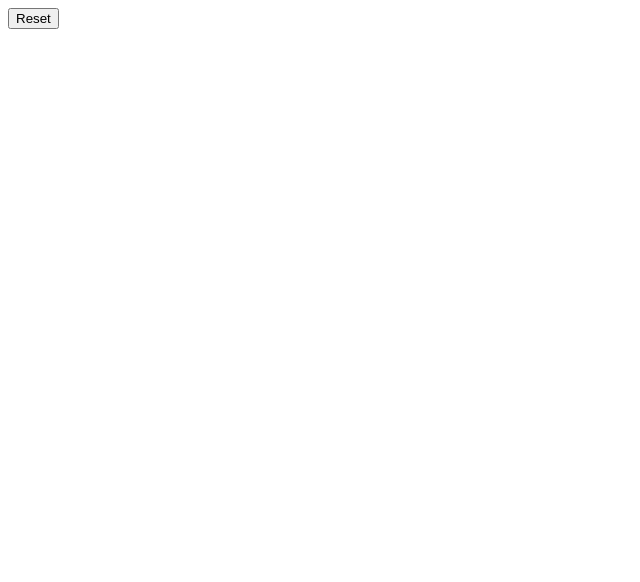
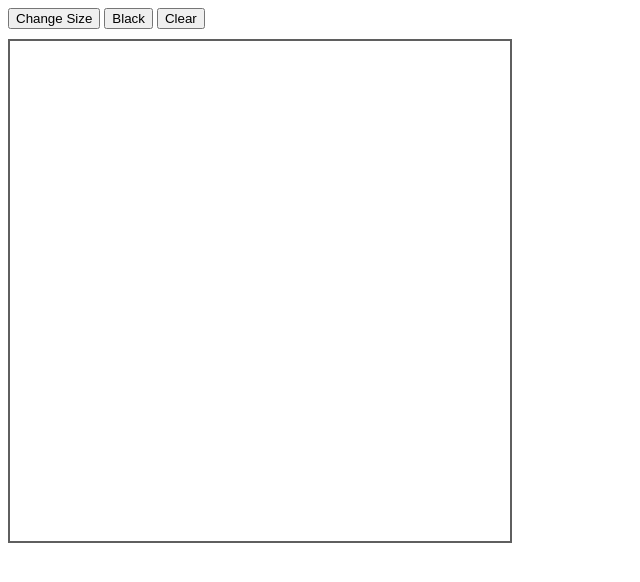
Before and after one commit to Curran-D/etch-a-sketch, a plain HTML site: page index.html in a window 1280 px wide. Shown: the whole page, without its empty margins (0-640 px from the left). Drawn offline with Linux system fonts and the light colour scheme.

Commit message:
cleaned up code and added separate buttons for change size, clear and black

```diff
--- a/index.html
+++ b/index.html
@@ -6,7 +6,9 @@
     </head>
     <body>
         <div class = "input">
-            <button id = "reset">Reset</button>
+            <button id = "size">Change Size</button>
+            <button id = "black">Black</button>
+            <button id = "clear">Clear</button>
         </div>
         <div class = "container" id = "container">
 
@@ -15,46 +17,62 @@
     <footer>
         <script>
             let container = document.querySelector(".container");
-            let resetButton = document.querySelector("#reset");
+            let sizeButton = document.querySelector("#size");
+            let blackButton = document.querySelector("#black");
+            let clearButton = document.querySelector("#clear");
             let containerWidth = 500;
-            let gridHeight = 16;
-            let gridWidth = 16;
-            let boxes = document.querySelectorAll('.box');
-            generateGrid();
+            let gridSize = 16;
+            generateGrid(gridSize);
 
-            boxes.forEach(box => box.addEventListener("mouseenter", function(){
+            sizeButton.addEventListener("click", function(){
+               generateGrid(gridSizeRequest());
+            })
 
-                this.style.backgroundColor = rgbRandom();
-            }))
-            resetButton.addEventListener("click", function(){
+            blackButton.addEventListener("click", function(){
+                boxBackgroundColor("black");
+            })
 
-                gridSizeRequest();
-                generateGrid();
+            clearButton.addEventListener("click", function(){
+                let boxes = document.querySelectorAll(".box");
+                boxes.forEach(box => box.style.backgroundColor = "white");
             })
+
             function gridSizeRequest(){
-                gridHeight = prompt("How many squares per side?");
-                gridWidth = gridHeight;
-                generateGrid();
+                gridSize = prompt("How many squares per side?");
+                return gridSize;
             }
-            function generateGrid(){
+
+            function generateGrid(size){
+
                 while (container.firstChild){
                     container.removeChild(container.firstChild);
                 }
-                for (let i = 1; i <= gridHeight; i++) { //creates grid
-                    for (let j = 1; j <= gridWidth; j++){
+                for (let i = 1; i <= size; i++) { //creates grid
+                    for (let j = 1; j <= size; j++){
                         box = document.createElement("div");
                         box.className = ("box");
                         box.id = `${i},${j}`;
-                        box.style.width = `${(containerWidth/gridWidth)}px`;
+                        box.style.width = `${(containerWidth/gridSize)}px`;
                         box.style.height = box.style.width;
                         document.getElementById("container").appendChild(box);
                     }
                 }
+
+                boxBackgroundColor("random");
+            }
+
+            function boxBackgroundColor(color){
                 boxes = document.querySelectorAll('.box');
                 boxes.forEach(box => box.addEventListener("mouseenter", function(){
-                    this.style.backgroundColor = rgbRandom();
+                    if (color == "random"){
+                        this.style.backgroundColor = rgbRandom();
+                    } else {
+                        this.style.backgroundColor = color;
+                    }
+
                 }))
             }
+
             function rgbRandom(){
                 let r = Math.floor(Math.random()*255);
                 let g = Math.floor(Math.random()*255);
@@ -63,6 +81,7 @@
             }
 
 
+
         </script>
     </footer>
 </html>
--- a/style.css
+++ b/style.css
@@ -3,8 +3,12 @@
     flex-direction: row;
     width: 500px;
     flex-wrap: wrap;
+    border:solid 2px rgb(95, 95, 95);
+
 }
-
+.input {
+    margin-bottom: 10px;
+}
 .box{
     height: 60px;
     width: 60px;
```
